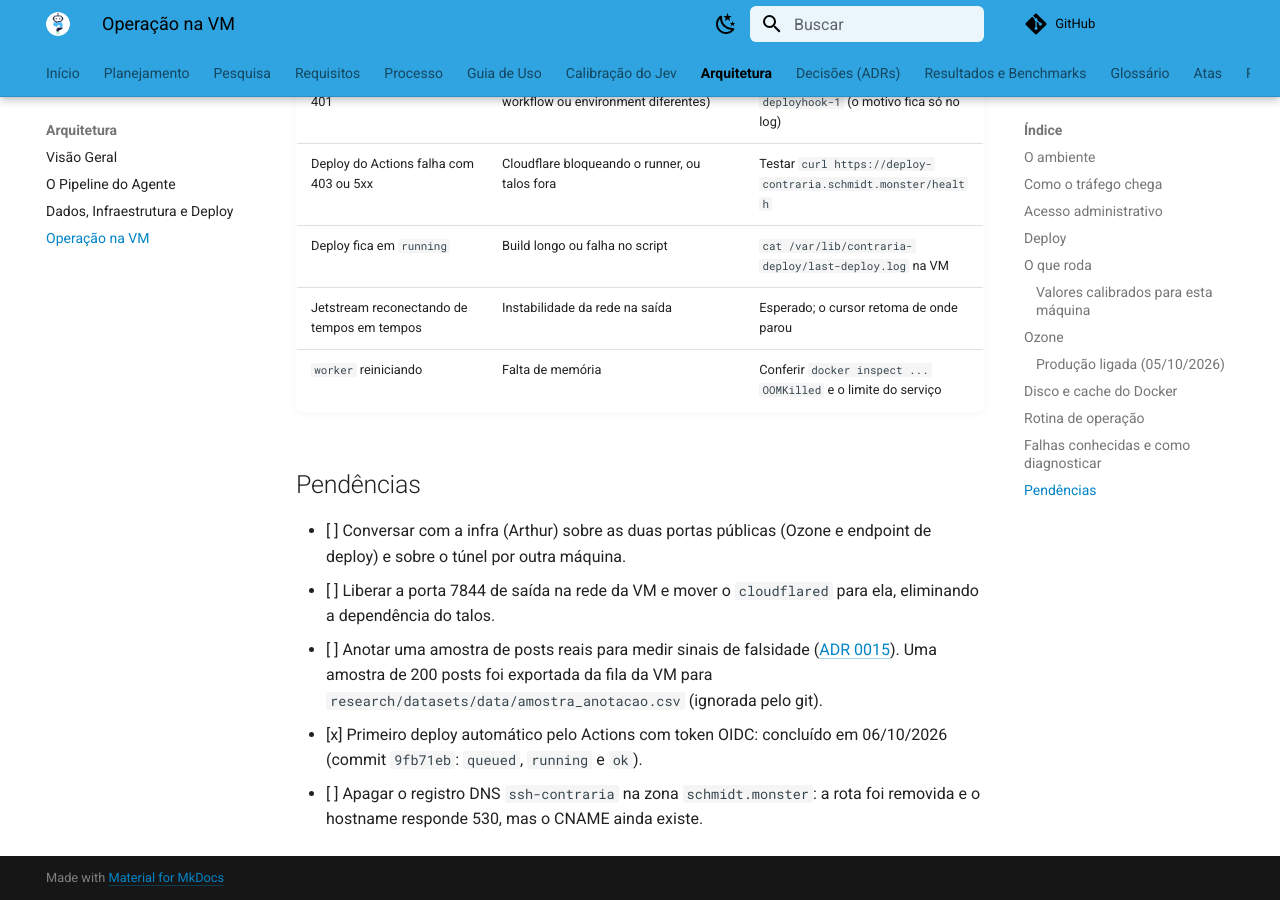
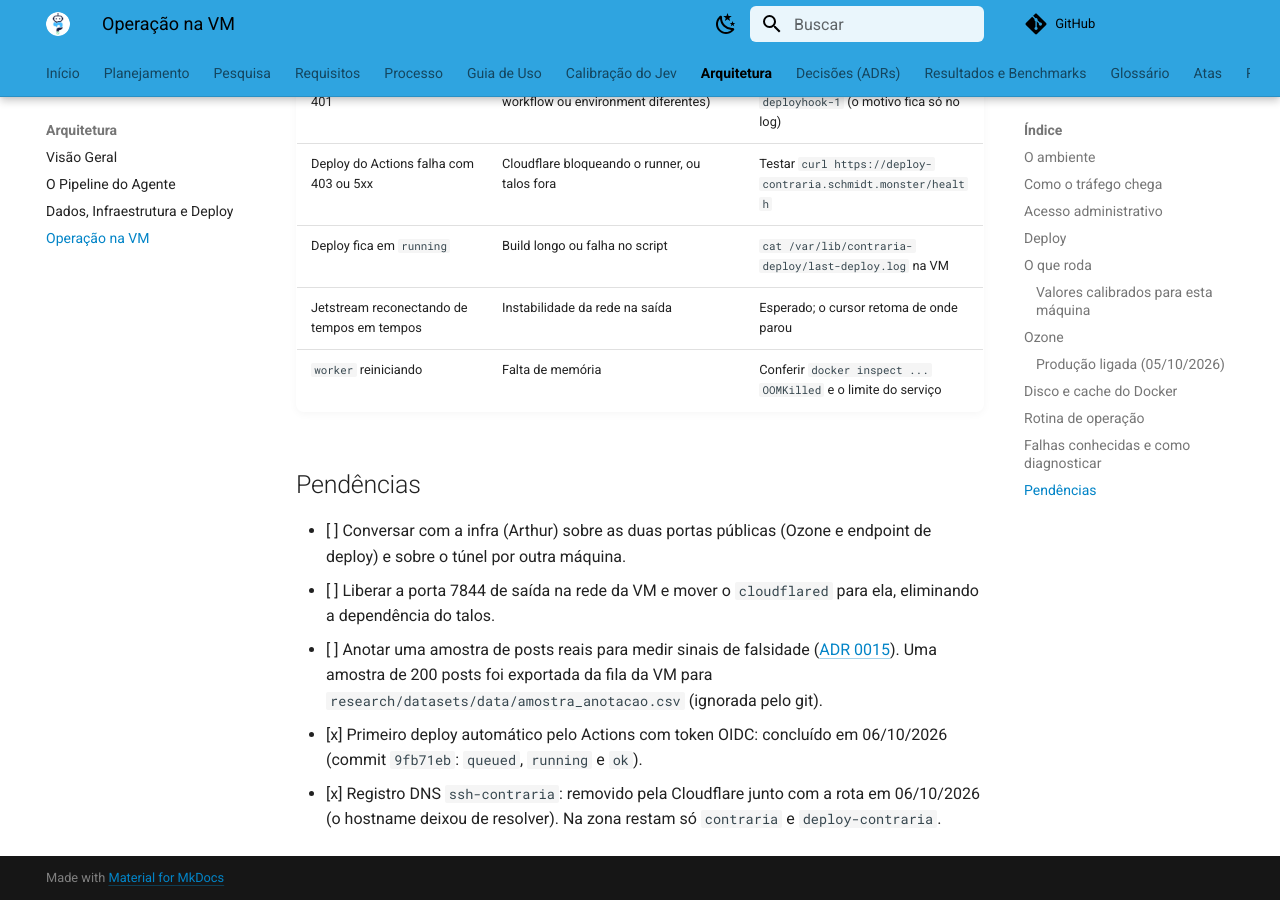
Before and after one commit to moonshinerd/ContrarIA, an MkDocs documentation site: the page built from docs/arquitetura/operacao-vm.md, in a window 1280 px wide and 900 px high, scrolled down 6649 px. Built offline with MkDocs 1.6.1 and Material for MkDocs 9.7.7, drawn with Linux system fonts in a browser that asks for light colours; comment, search, counter and statistics services are not loaded.

Commit message:
docs(deploy): registro DNS do SSH já foi removido

```diff
--- a/docs/arquitetura/operacao-vm.md
+++ b/docs/arquitetura/operacao-vm.md
@@ -230,4 +230,4 @@ compartilhadas fora de um canal seguro.
 - [ ] Liberar a porta 7844 de saída na rede da VM e mover o `cloudflared` para ela, eliminando a dependência do talos.
 - [ ] Anotar uma amostra de posts reais para medir sinais de falsidade ([ADR 0015](../adr/0015-pre-filtro-tfidf-nao-integrado.md)). Uma amostra de 200 posts foi exportada da fila da VM para `research/datasets/data/amostra_anotacao.csv` (ignorada pelo git).
 - [x] Primeiro deploy automático pelo Actions com token OIDC: concluído em 06/10/2026 (commit `9fb71eb`: `queued`, `running` e `ok`).
-- [ ] Apagar o registro DNS `ssh-contraria` na zona `schmidt.monster`: a rota foi removida e o hostname responde 530, mas o CNAME ainda existe.
+- [x] Registro DNS `ssh-contraria`: removido pela Cloudflare junto com a rota em 06/10/2026 (o hostname deixou de resolver). Na zona restam só `contraria` e `deploy-contraria`.
```
